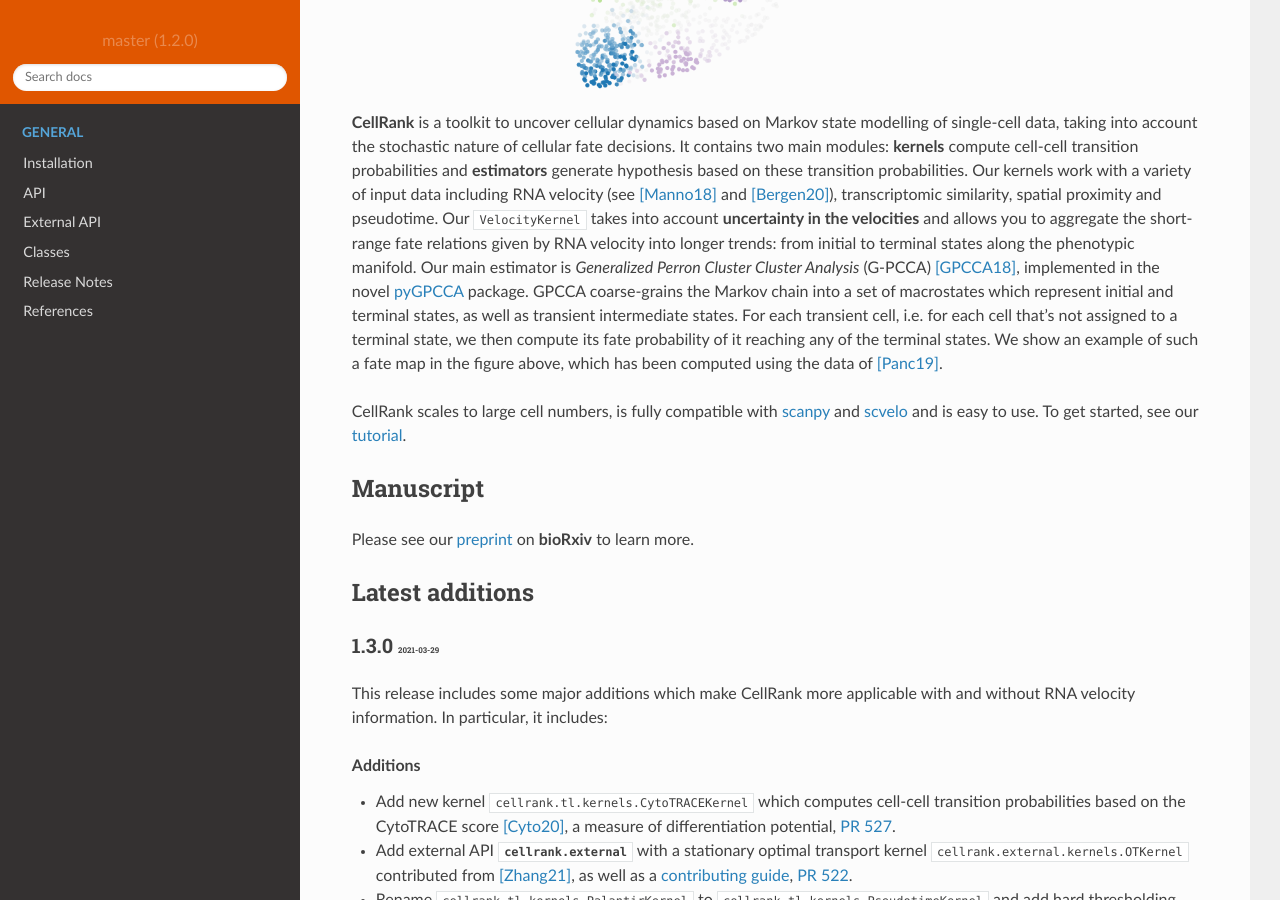
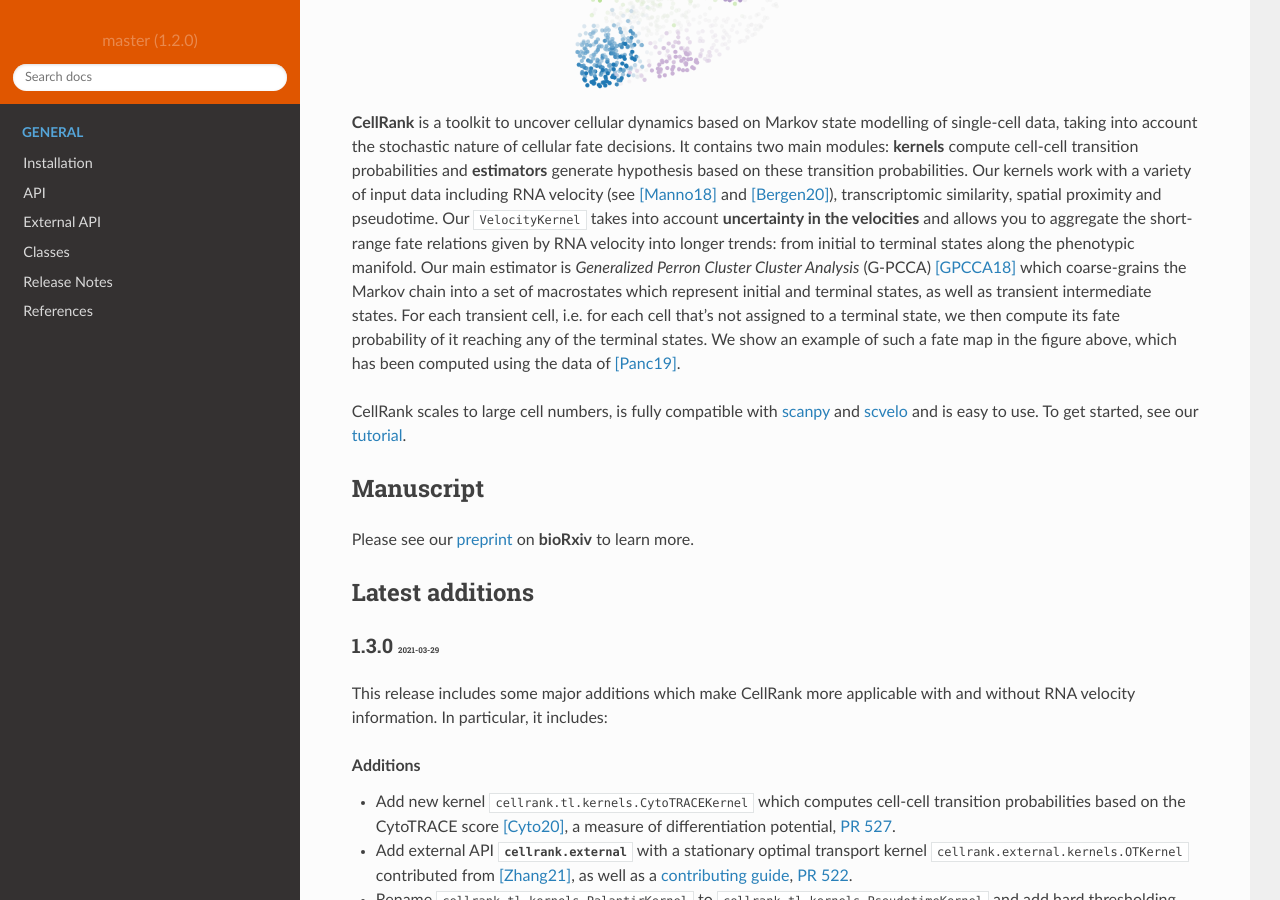
Before and after one commit to theislab/cellrank, a Sphinx documentation site: the page built from docs/source/index.rst, in a window 1280 px wide and 900 px high, scrolled down 434 px. Built offline with Sphinx 7.4.7 and the Read the Docs theme 2.0.0, drawn with Linux system fonts in a browser that asks for light colours; pages that are not in the unit, such as notebooks, are missing from menus; the version number is read from the project's files by our own code.

Commit message:
Make it a bit shorter

```diff
--- a/docs/source/index.rst
+++ b/docs/source/index.rst
@@ -14,12 +14,11 @@
 and [Bergen20]_), transcriptomic similarity, spatial proximity and pseudotime. Our ``VelocityKernel`` takes into
 account **uncertainty in the velocities** and allows you to aggregate the short-range fate relations given by RNA
 velocity into longer trends: from initial to terminal states along the phenotypic manifold. Our main estimator
-is *Generalized Perron Cluster Cluster Analysis* (G-PCCA) [GPCCA18]_, implemented in the novel `pyGPCCA`_ package.
-GPCCA coarse-grains the Markov chain into a set of macrostates which represent initial and terminal states,
-as well as transient intermediate states. For each transient cell, i.e. for each cell that's not assigned to a
-terminal state, we then compute its fate probability of it reaching any of the terminal states.
-We show an example of such a fate map in the figure above, which has been computed using the data
-of [Panc19]_.
+is *Generalized Perron Cluster Cluster Analysis* (G-PCCA) [GPCCA18]_ which coarse-grains the Markov chain into a
+set of macrostates which represent initial and terminal states, as well as transient intermediate states. For
+each transient cell, i.e. for each cell that's not assigned to a terminal state, we then compute its fate
+probability of it reaching any of the terminal states. We show an example of such a fate map in the figure above,
+which has been computed using the data of [Panc19]_.
 
 CellRank scales to large cell numbers, is fully compatible with `scanpy`_ and `scvelo <https://scvelo.readthedocs.io/>`_
 and is easy to use. To get started, see our `tutorial`_.
```
